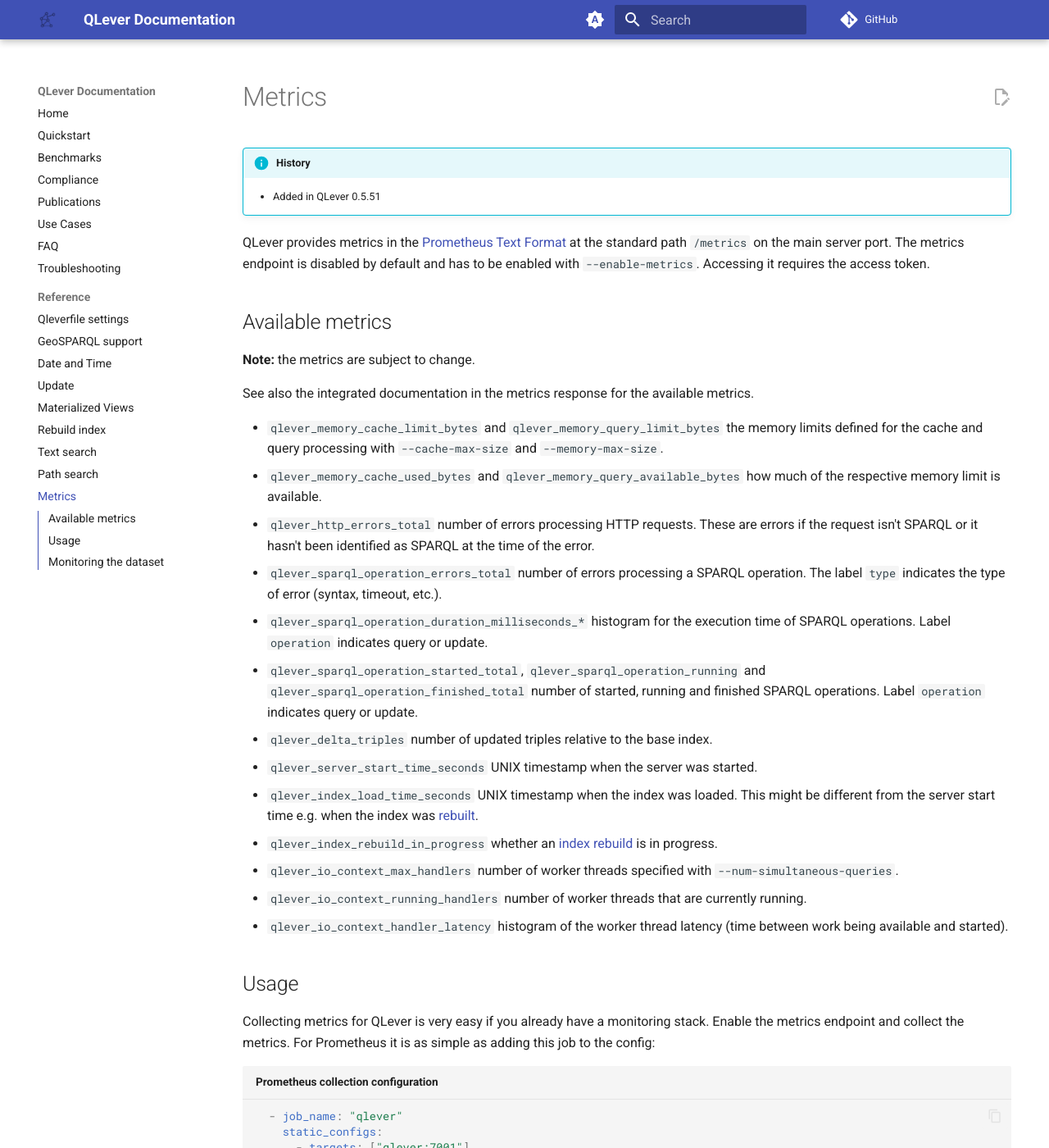
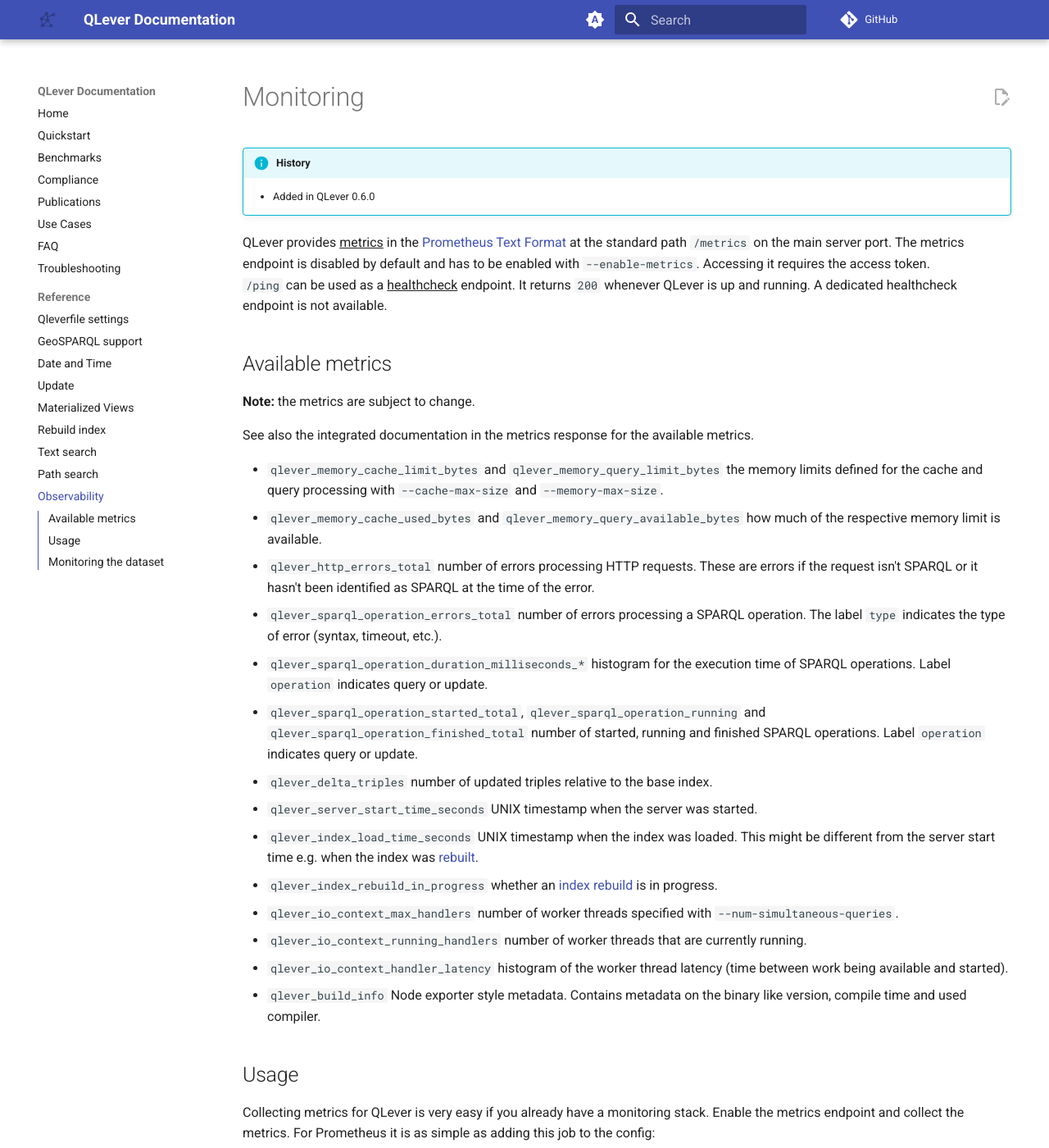
Before and after one commit to qlever-dev/qlever-docs, an MkDocs documentation site: the page built from docs/observability.md, in a window 1280 px wide and 1400 px high. Shown: the whole window at 82% size. Built offline with MkDocs 1.6.1 and Material for MkDocs 9.7.7, drawn with Linux system fonts in a browser that asks for light colours; plug-ins that fetch from the network failed and are left out; comment, search, counter and statistics services are not loaded; the version menu is left out.

Commit message:
Update observability page

````diff
--- a/docs/metrics.md
+++ b/docs/observability.md
@@ -1,9 +1,10 @@
-# Metrics
+# Monitoring
 
 !!! info "History"
-    - Added in QLever 0.5.51
+    - Added in QLever 0.6.0
 
-QLever provides metrics in the [Prometheus Text Format](https://prometheus.io/docs/instrumenting/exposition_formats/#prometheus-text-format) at the standard path `/metrics` on the main server port. The metrics endpoint is disabled by default and has to be enabled with `--enable-metrics`. Accessing it requires the access token.
+QLever provides ^^metrics^^ in the [Prometheus Text Format](https://prometheus.io/docs/instrumenting/exposition_formats/#prometheus-text-format) at the standard path `/metrics` on the main server port. The metrics endpoint is disabled by default and has to be enabled with `--enable-metrics`. Accessing it requires the access token.
+`/ping` can be used as a ^^healthcheck^^ endpoint. It returns `200` whenever QLever is up and running. A dedicated healthcheck endpoint is not available.
 
 ## Available metrics
 
@@ -24,6 +25,7 @@ See also the integrated documentation in the metrics response for the available
 - `qlever_io_context_max_handlers` number of worker threads specified with `--num-simultaneous-queries`.
 - `qlever_io_context_running_handlers` number of worker threads that are currently running.
 - `qlever_io_context_handler_latency` histogram of the worker thread latency (time between work being available and started).
+- `qlever_build_info` Node exporter style metadata. Contains metadata on the binary like version, compile time and used compiler.
 
 ## Usage
 
@@ -40,7 +42,7 @@ Collecting metrics for QLever is very easy if you already have a monitoring stac
       credentials: my_access_token
 ```
 
-For visualization of the metrics you can start with our [Grafana Dashboard template](https://grafana.com/grafana/dashboards/).
+For visualization of the metrics you can start with our [Grafana Dashboard template](https://grafana.com/grafana/dashboards/25577-qlever-metrics/).
 
 ## Monitoring the dataset
 
--- a/mkdocs.yml
+++ b/mkdocs.yml
@@ -21,7 +21,7 @@ nav:
     - Rebuild index: rebuild-index.md
     - Text search: text-search.md
     - Path search: path-search.md
-    - Metrics: metrics.md
+    - Observability: observability.md
     # - Datasets: qlever-control/datasets.md
 
 repo_url: https://github.com/ad-freiburg/qlever
@@ -137,3 +137,6 @@ markdown_extensions:
     - attr_list
     - footnotes
     - md_in_html
+    - pymdownx.caret
+    - pymdownx.mark
+    - pymdownx.tilde
````
